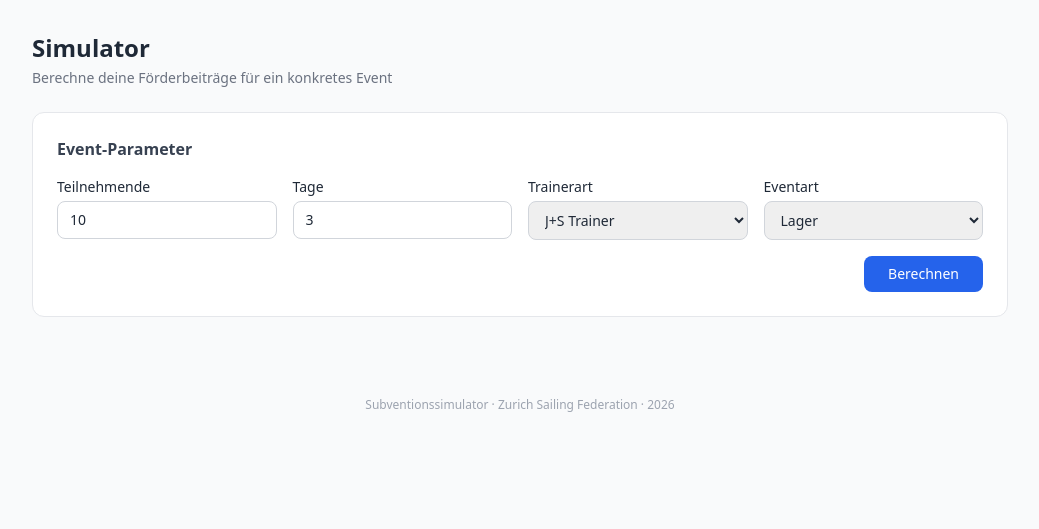
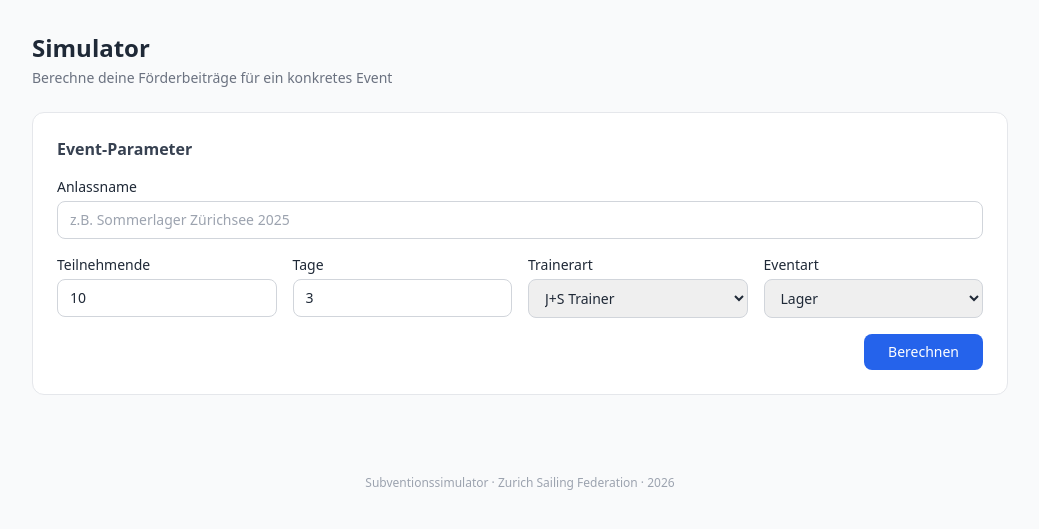
Before and after one commit to sbaebler/subventionssimulator, a PHP site: page /simulieren.php in a window 1280 px wide. Shown: the part 61-590 px from the top of the page, without its empty margins (120-1159 px from the left). Run offline with PHP 8.4, Linux system fonts and the light colour scheme; the visitor is signed in with stand-in values (Sample User, id 1); some libraries are stand-ins or nearby versions.

Commit message:
Add Anlassname field and CSV export to simulator
- New required text field for event name (Anlassname)
- Anlassname shown in summary banner after calculation
- CSV download button appears after results, exports all params
  and results with UTF-8 BOM for Excel compatibility

https://claude.ai/code/session_01TTUxLxmVp6eYdMMQSYQfQn

```diff
--- a/public_html/simulieren.php
+++ b/public_html/simulieren.php
@@ -4,6 +4,7 @@ require_once __DIR__ . '/../includes/Subvention.php';
 $pageTitle = 'Simulator';
 
 $params = [
+    'anlassname'        => '',
     'anzahl_teilnehmer' => 10,
     'anzahl_tage'       => 3,
     'trainerart'        => 'js_trainer',
@@ -15,6 +16,7 @@ $fehler     = null;
 
 if ($_SERVER['REQUEST_METHOD'] === 'POST') {
     $params = [
+        'anlassname'        => trim($_POST['anlassname'] ?? ''),
         'anzahl_teilnehmer' => max(1, (int)($_POST['anzahl_teilnehmer'] ?? 1)),
         'anzahl_tage'       => max(1, (int)($_POST['anzahl_tage']       ?? 1)),
         'trainerart'        => $_POST['trainerart'] ?? 'js_trainer',
@@ -47,6 +49,68 @@ if ($_SERVER['REQUEST_METHOD'] === 'POST') {
             $fehler = 'Beim Berechnen ist ein Fehler aufgetreten.';
         }
     }
+
+    // CSV-Export: vor jeglichem HTML-Output
+    if ($ergebnisse !== null && ($_POST['format'] ?? '') === 'csv') {
+        $dateiname = 'simulation_' . date('Y-m-d')
+            . ($params['anlassname'] !== '' ? '_' . preg_replace('/[^a-zA-Z0-9_-]/', '-', $params['anlassname']) : '')
+            . '.csv';
+
+        header('Content-Type: text/csv; charset=utf-8');
+        header('Content-Disposition: attachment; filename="' . $dateiname . '"');
+        header('Cache-Control: no-cache');
+
+        $out = fopen('php://output', 'w');
+        // UTF-8 BOM für Excel
+        fputs($out, "\xEF\xBB\xBF");
+
+        // Metazeilen
+        fputcsv($out, ['Anlassname', $params['anlassname']], ';');
+        fputcsv($out, ['Datum', date('d.m.Y')], ';');
+        fputcsv($out, ['Teilnehmende', $params['anzahl_teilnehmer']], ';');
+        fputcsv($out, ['Tage', $params['anzahl_tage']], ';');
+        fputcsv($out, ['Trainerart', Subvention::TRAINERARTEN[$params['trainerart']]], ';');
+        fputcsv($out, ['Eventart', Subvention::EVENTARTEN[$params['eventart']]], ';');
+        fputcsv($out, [], ';');
+
+        // Titelzeile
+        fputcsv($out, [
+            'Subvention', 'Förderstelle', 'Berechtigt', 'Betrag (CHF)',
+            'Grundbetrag', 'TN-Anteil', 'Tages-Anteil', 'Trainer-Bonus', 'Eventart-Faktor',
+        ], ';');
+
+        foreach ($ergebnisse as $r) {
+            if ($r['berechtigt']) {
+                $auf = $r['aufschluesselung'];
+                fputcsv($out, [
+                    $r['bezeichnung'],
+                    $r['foerderstelle'],
+                    'Ja',
+                    number_format($r['betrag'], 2, '.', ''),
+                    number_format($auf['grundbetrag'], 2, '.', ''),
+                    number_format($auf['tn_anteil'], 2, '.', ''),
+                    number_format($auf['tage_anteil'], 2, '.', ''),
+                    number_format($auf['trainer_zusatz'], 2, '.', ''),
+                    number_format($auf['eventart_faktor'], 3, '.', ''),
+                ], ';');
+            } else {
+                fputcsv($out, [
+                    $r['bezeichnung'],
+                    $r['foerderstelle'],
+                    'Nein – ' . $r['grund'],
+                    '', '', '', '', '', '',
+                ], ';');
+            }
+        }
+
+        // Totalszeile
+        $total = array_sum(array_map(fn($r) => $r['berechtigt'] ? $r['betrag'] : 0, $ergebnisse));
+        fputcsv($out, [], ';');
+        fputcsv($out, ['Total förderberechtigt', '', '', number_format($total, 2, '.', '')], ';');
+
+        fclose($out);
+        exit;
+    }
 }
 
 $totalBerechtigt = $ergebnisse
@@ -63,8 +127,18 @@ require __DIR__ . '/partials/header.php';
 
 <!-- ── Eingabeformular ─────────────────────────────────────────── -->
 <form method="post" action="/simulieren.php">
+  <input type="hidden" name="format" value="">
   <section class="bg-white border border-gray-200 rounded-xl p-6 mb-6">
     <h2 class="font-semibold text-gray-700 mb-4">Event-Parameter</h2>
+    <div class="grid grid-cols-1 gap-4 mb-4">
+      <div>
+        <label class="block text-sm font-medium mb-1">Anlassname</label>
+        <input type="text" name="anlassname" required maxlength="200"
+               value="<?= htmlspecialchars($params['anlassname']) ?>"
+               placeholder="z.B. Sommerlager Zürichsee 2025"
+               class="w-full border border-gray-300 rounded-lg px-3 py-2 text-sm focus:ring-2 focus:ring-blue-400 focus:outline-none">
+      </div>
+    </div>
     <div class="grid grid-cols-2 md:grid-cols-4 gap-4">
 
       <div>
@@ -127,7 +201,14 @@ require __DIR__ . '/partials/header.php';
 <?php
 $anzahlBerechtigt = count(array_filter($ergebnisse, fn($r) => $r['berechtigt']));
 ?>
-<div class="bg-blue-50 border border-blue-200 rounded-xl px-5 py-4 mb-6 flex flex-wrap gap-6 items-center">
+<div class="bg-blue-50 border border-blue-200 rounded-xl px-5 py-4 mb-6">
+  <div class="flex flex-wrap gap-6 items-center">
+    <?php if ($params['anlassname'] !== ''): ?>
+    <div class="w-full mb-1">
+      <p class="text-xs text-blue-500 uppercase tracking-wide font-medium">Anlass</p>
+      <p class="text-lg font-semibold text-blue-900"><?= htmlspecialchars($params['anlassname']) ?></p>
+    </div>
+    <?php endif; ?>
     <div>
       <p class="text-xs text-blue-500 uppercase tracking-wide font-medium">Förderberechtigt</p>
       <p class="text-2xl font-bold text-blue-700"><?= $anzahlBerechtigt ?> von <?= count($ergebnisse) ?></p>
@@ -141,6 +222,7 @@ $anzahlBerechtigt = count(array_filter($ergebnisse, fn($r) => $r['berechtigt']))
       <?= (int)$params['anzahl_tage'] ?> Tage &nbsp;·&nbsp;
       <?= htmlspecialchars(Subvention::TRAINERARTEN[$params['trainerart']]) ?> &nbsp;·&nbsp;
       <?= htmlspecialchars(Subvention::EVENTARTEN[$params['eventart']]) ?>
+    </div>
   </div>
 </div>
 
@@ -173,10 +255,10 @@ $anzahlBerechtigt = count(array_filter($ergebnisse, fn($r) => $r['berechtigt']))
           <?php
           $auf = $r['aufschluesselung'];
           $zeilen = [
-              ['Grundbetrag',         $auf['grundbetrag']],
-              ['Teilnehmer-Anteil',   $auf['tn_anteil']],
-              ['Tages-Anteil',        $auf['tage_anteil']],
-              ['Trainer-Bonus',       $auf['trainer_zusatz']],
+              ['Grundbetrag',       $auf['grundbetrag']],
+              ['Teilnehmer-Anteil', $auf['tn_anteil']],
+              ['Tages-Anteil',      $auf['tage_anteil']],
+              ['Trainer-Bonus',     $auf['trainer_zusatz']],
           ];
           foreach ($zeilen as [$label, $wert]): ?>
           <tr class="<?= $wert == 0 ? 'text-gray-300' : 'text-gray-600' ?>">
@@ -220,6 +302,23 @@ $anzahlBerechtigt = count(array_filter($ergebnisse, fn($r) => $r['berechtigt']))
 <?php endforeach; ?>
 </div>
 
+<!-- ── CSV-Download ────────────────────────────────────────────── -->
+<form method="post" action="/simulieren.php" class="mt-6 flex justify-end">
+  <input type="hidden" name="format"             value="csv">
+  <input type="hidden" name="anlassname"         value="<?= htmlspecialchars($params['anlassname']) ?>">
+  <input type="hidden" name="anzahl_teilnehmer"  value="<?= (int)$params['anzahl_teilnehmer'] ?>">
+  <input type="hidden" name="anzahl_tage"        value="<?= (int)$params['anzahl_tage'] ?>">
+  <input type="hidden" name="trainerart"         value="<?= htmlspecialchars($params['trainerart']) ?>">
+  <input type="hidden" name="eventart"           value="<?= htmlspecialchars($params['eventart']) ?>">
+  <button type="submit"
+          class="flex items-center gap-2 border border-gray-300 hover:border-blue-400 text-gray-600 hover:text-blue-600 text-sm px-4 py-2 rounded-lg">
+    <svg xmlns="http://www.w3.org/2000/svg" class="w-4 h-4" fill="none" viewBox="0 0 24 24" stroke="currentColor" stroke-width="2">
+      <path stroke-linecap="round" stroke-linejoin="round" d="M4 16v2a2 2 0 002 2h12a2 2 0 002-2v-2M7 10l5 5 5-5M12 15V3"/>
+    </svg>
+    Als CSV herunterladen
+  </button>
+</form>
+
 <?php endif; ?>
 
 <?php require __DIR__ . '/partials/footer.php'; ?>
```
Lines whose indentation alone changed are shown as unchanged.
